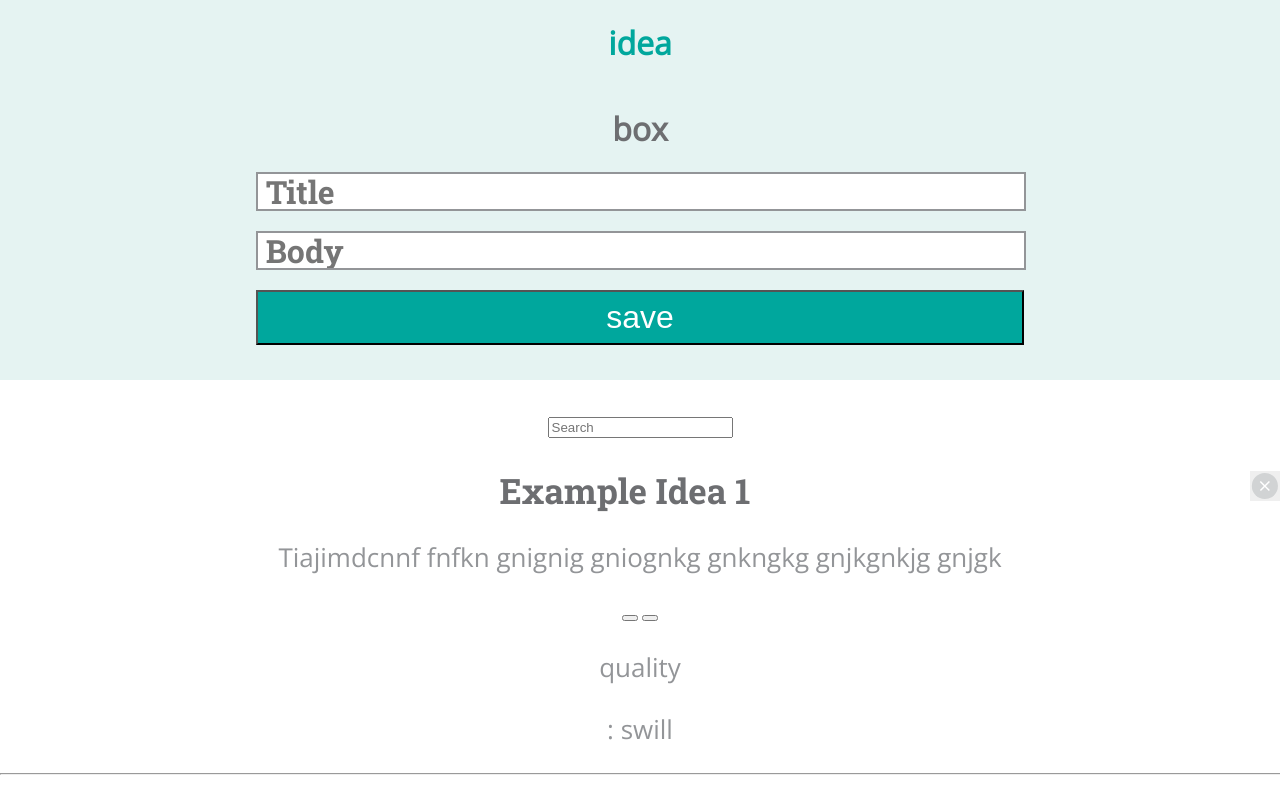
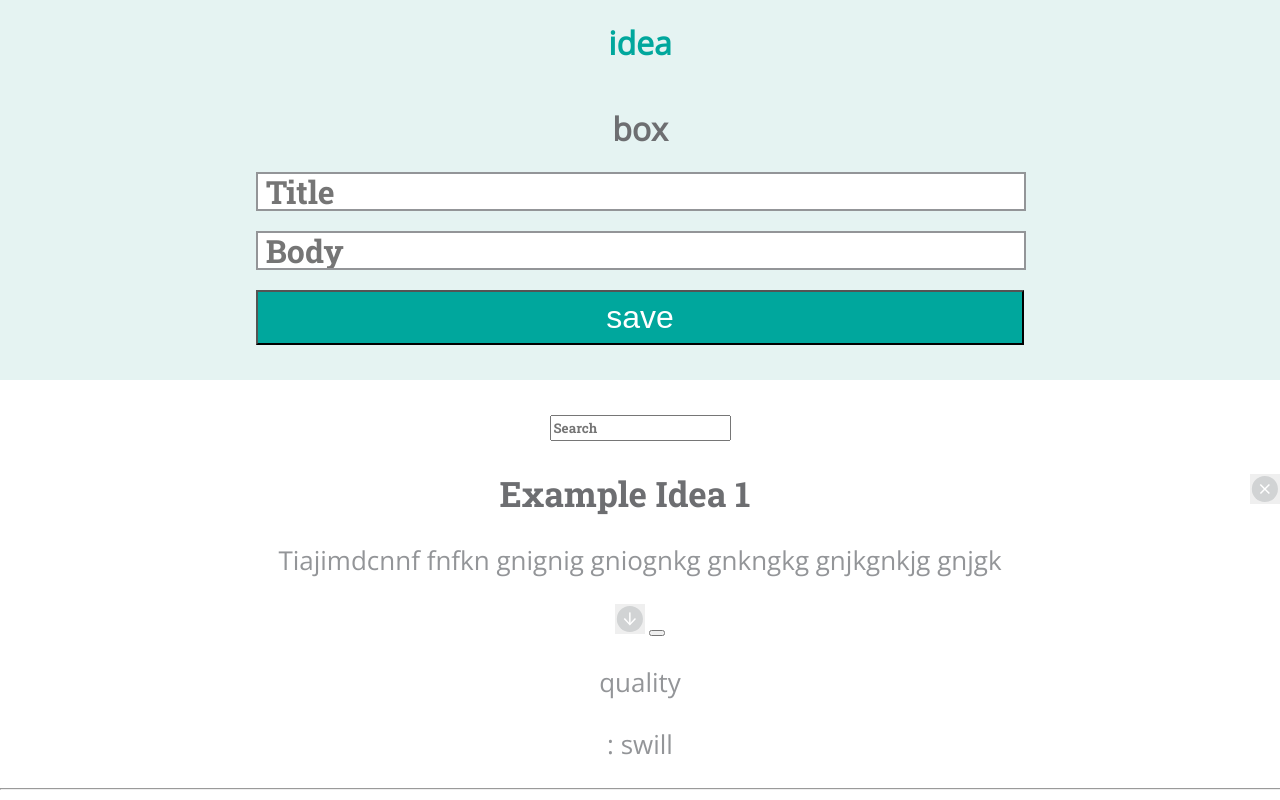
Before and after one commit to kyleewellons/idea-box, a plain HTML site: page index.html in a window 1280 px wide. Drawn offline with nearby package versions, Linux system fonts and the light colour scheme.

```diff
--- a/index.html
+++ b/index.html
@@ -13,14 +13,14 @@
         <input class="main__input main__input-body"type="text" placeholder="Body">
         <button class="main__button">save</button>
     </main>
-    <section>
+    <section class="idea-section">
       <input class="section__input" type="text" placeholder="Search">
       <article>
         <h2 class="article__h2">Example Idea 1</h2>
         <button class="article__button-delete"></button>
         <p>Tiajimdcnnf fnfkn gnignig gniognkg gnkngkg gnjkgnkjg gnjgk</p>
-        <button class="article__button downvote"></button>
-        <button class="article__button upvote"></button>
+        <button class="article__button article__button-downvote"></button>
+        <button class="article__button .article__button-upvote"></button>
         <p class="article__p-quality">quality
           </p>
         <p class="article__p-quality">: swill</p>
--- a/style.css
+++ b/style.css
@@ -34,6 +34,11 @@ form {
   padding-left: 1%;
   font-size: 2em;
   color: #939598;
+}
+
+.section__input {
+  height: 20px;
+  font-family: 'Roboto Slab', serif;
 }
 
 .main__button {
```
Also changed, not shown: script.js (+13 -0 lines).
